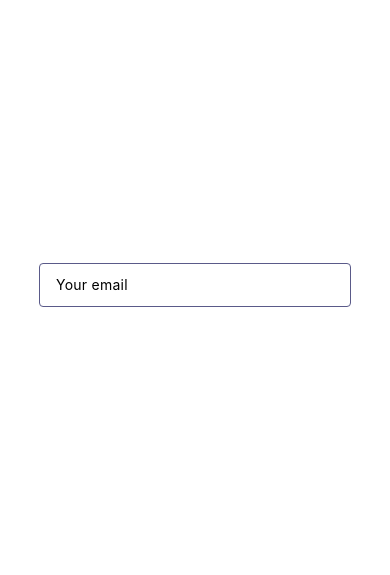
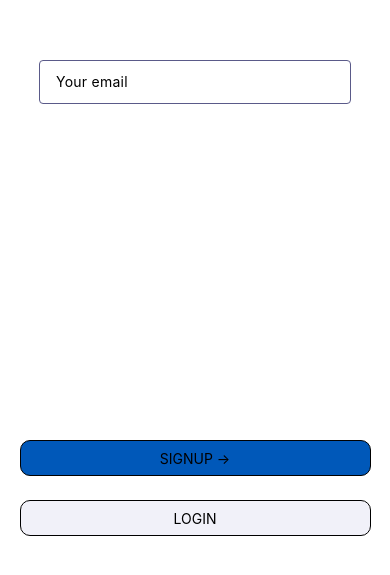
Before and after one commit to RonAfl/Dispatcher, a React Native app: screen /Login in a window 390 px wide. Shown: the part 153-728 px from the top of the page. Built offline with nearby package versions, Linux system fonts and the light colour scheme.

Commit message:
AuthButton Feature

```diff
--- /dev/null
+++ b/components/AuthButton.tsx
@@ -0,0 +1,38 @@
+import React, { useEffect, useState } from 'react';
+import { StyleSheet, Text, TouchableOpacity, View, ViewStyle } from 'react-native';
+
+interface ButtonProps {
+    label: string;
+    bgcolor: string,
+    onPress: () => void;
+}
+
+const AuthButton: React.FC<ButtonProps> = ({ label, bgcolor, onPress }) => {
+    const buttonBackGround: ViewStyle = {
+        backgroundColor: bgcolor,
+        borderWidth: 1,
+        borderRadius: 10,
+        width: '90%',
+        height: 36
+    };
+
+    return (
+            <TouchableOpacity style={[styles.buttonStyle, buttonBackGround]} onPress={onPress}>
+                <Text style={styles.label}>{label}</Text>
+            </TouchableOpacity>
+    )
+};
+
+const styles = StyleSheet.create({
+    buttonStyle: {
+        alignContent: 'center',
+        justifyContent: 'center',
+
+    },
+    label: {
+        textAlign: 'center'
+    }
+})
+
+
+export default AuthButton;
--- a/features/auth/LoginScreen.tsx
+++ b/features/auth/LoginScreen.tsx
@@ -1,12 +1,24 @@
 import React from 'react';
 import { ScrollView, StyleSheet, Text, TextInput, View } from 'react-native';
 import AppInput from '../../components/AppInput'
+import AuthButton from '../../components/AuthButton';
 
+const handleLoginPressed = () => {
+    console.log(1, "Login Button Pressed!");
+}
+
+const handleSignUpPressed = () => {
+    console.log(2, "SIGNUP-> Button Pressed!");
+}
 
 const LoginScreen = () => {
-    return(
+    return (
         <View style={styles.container}>
-            <AppInput></AppInput>
+            <AppInput/>
+            <View style={styles.buttonsContainer}>
+                <AuthButton label="SIGNUP ->" bgcolor="#0058B9" onPress={handleSignUpPressed} />
+                <AuthButton label="LOGIN" bgcolor="#F1F1F9" onPress={handleLoginPressed} />
+            </View>
         </View>
     )
 };
@@ -14,6 +26,13 @@ const LoginScreen = () => {
 const styles = StyleSheet.create({
     container: {
         flex: 1,
+    },
+    buttonsContainer: {
+        flex:1,
+        alignItems:'center',
+        justifyContent: 'center',
+        flexDirection:'column',
+        gap:24,
     }
 })
 
```
